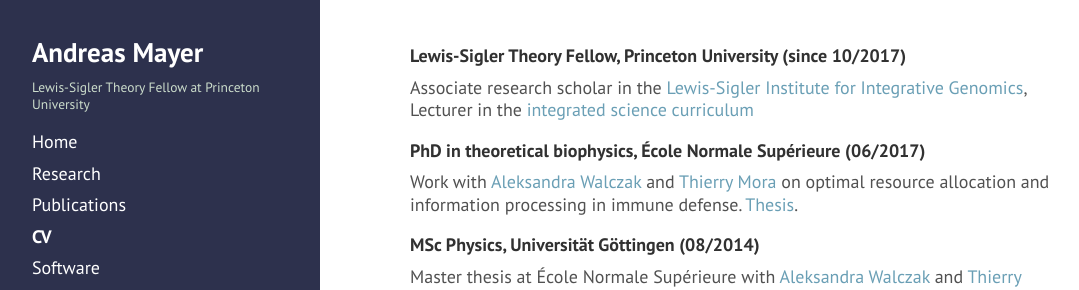
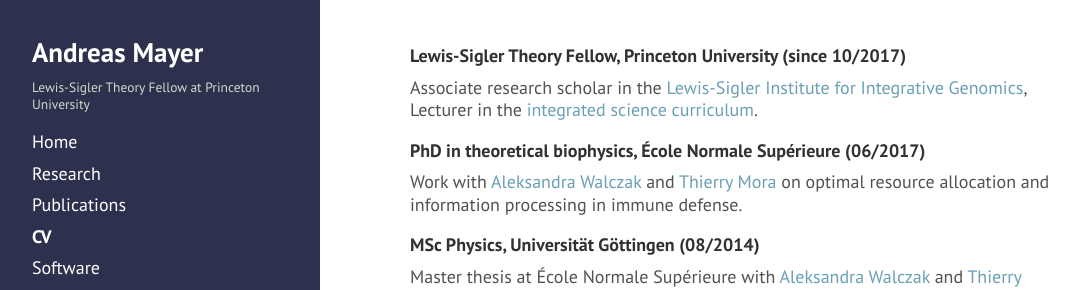
Before and after one commit to andim/andim.github.io, a Jekyll site: the page built from shortcv.md, in a window 1280 px wide. Shown: the top 290 px of the page, without its empty margins (4-1083 px from the left). Built offline with Jekyll 4.4.1, drawn with Linux system fonts in a browser that asks for light colours; nearby versions of some CDN libraries.

Commit message:
short cv updated

```diff
--- a/shortcv.md
+++ b/shortcv.md
@@ -6,10 +6,10 @@ order: 4
 
 #### Lewis-Sigler Theory Fellow, Princeton University (since 10/2017)
 
-Associate research scholar in the [Lewis-Sigler Institute for Integrative Genomics](https://lsi.princeton.edu/), Lecturer in the [integrated science curriculum](https://lsi.princeton.edu/integratedscience)
+Associate research scholar in the [Lewis-Sigler Institute for Integrative Genomics](https://lsi.princeton.edu/), Lecturer in the [integrated science curriculum](https://lsi.princeton.edu/integratedscience).
 
 #### PhD in theoretical biophysics, École Normale Supérieure (06/2017)
-Work with [Aleksandra Walczak](http://www.phys.ens.fr/~awalczak/) and [Thierry Mora](http://www.phys.ens.fr/~tmora/) on optimal resource allocation and information processing in immune defense. [Thesis](https://hal.archives-ouvertes.fr/tel-01707653).
+Work with [Aleksandra Walczak](http://www.phys.ens.fr/~awalczak/) and [Thierry Mora](http://www.phys.ens.fr/~tmora/) on optimal resource allocation and information processing in immune defense.
 
 #### MSc Physics, Universität Göttingen (08/2014)
 Master thesis at École Normale Supérieure with [Aleksandra Walczak](http://www.phys.ens.fr/~awalczak/) and [Thierry Mora](http://www.phys.ens.fr/~tmora/).
```
